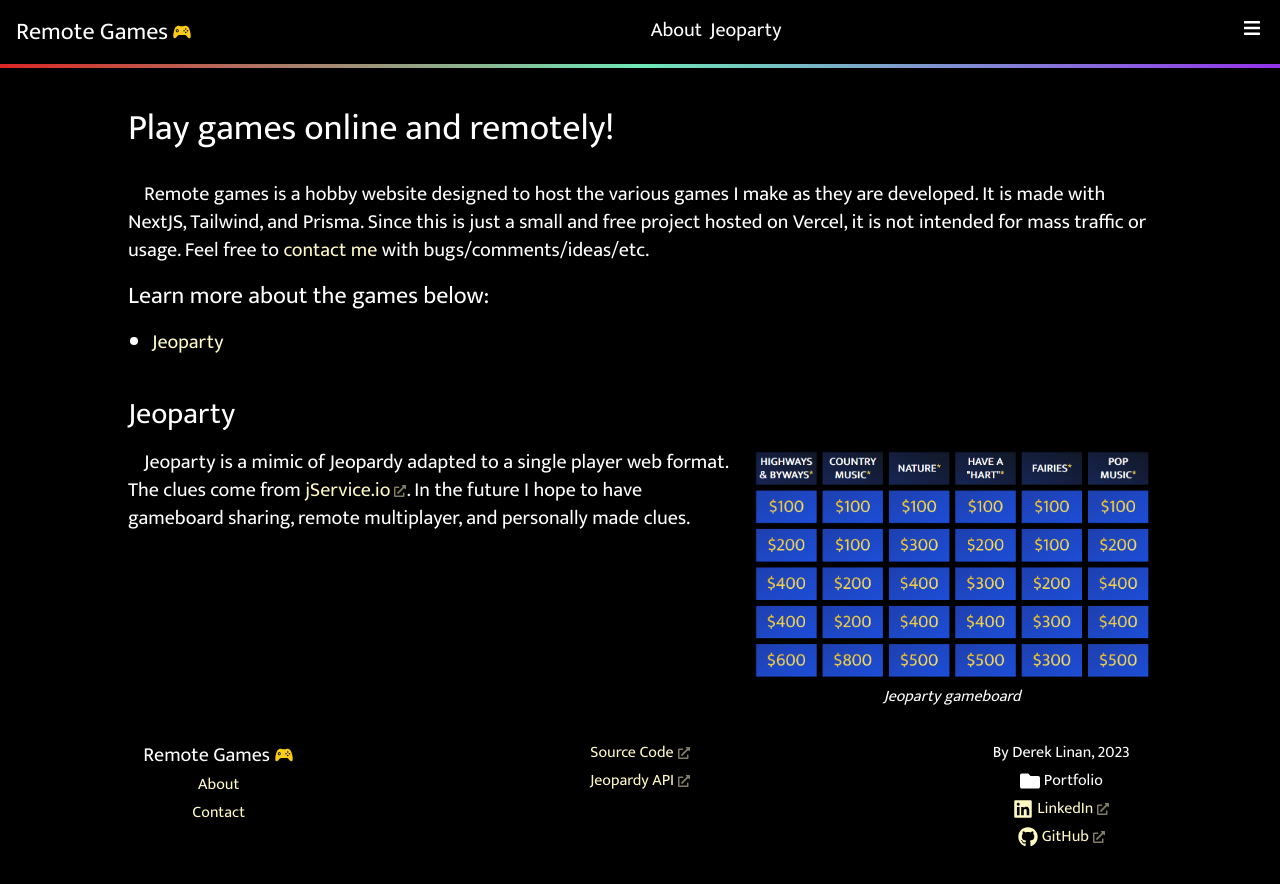
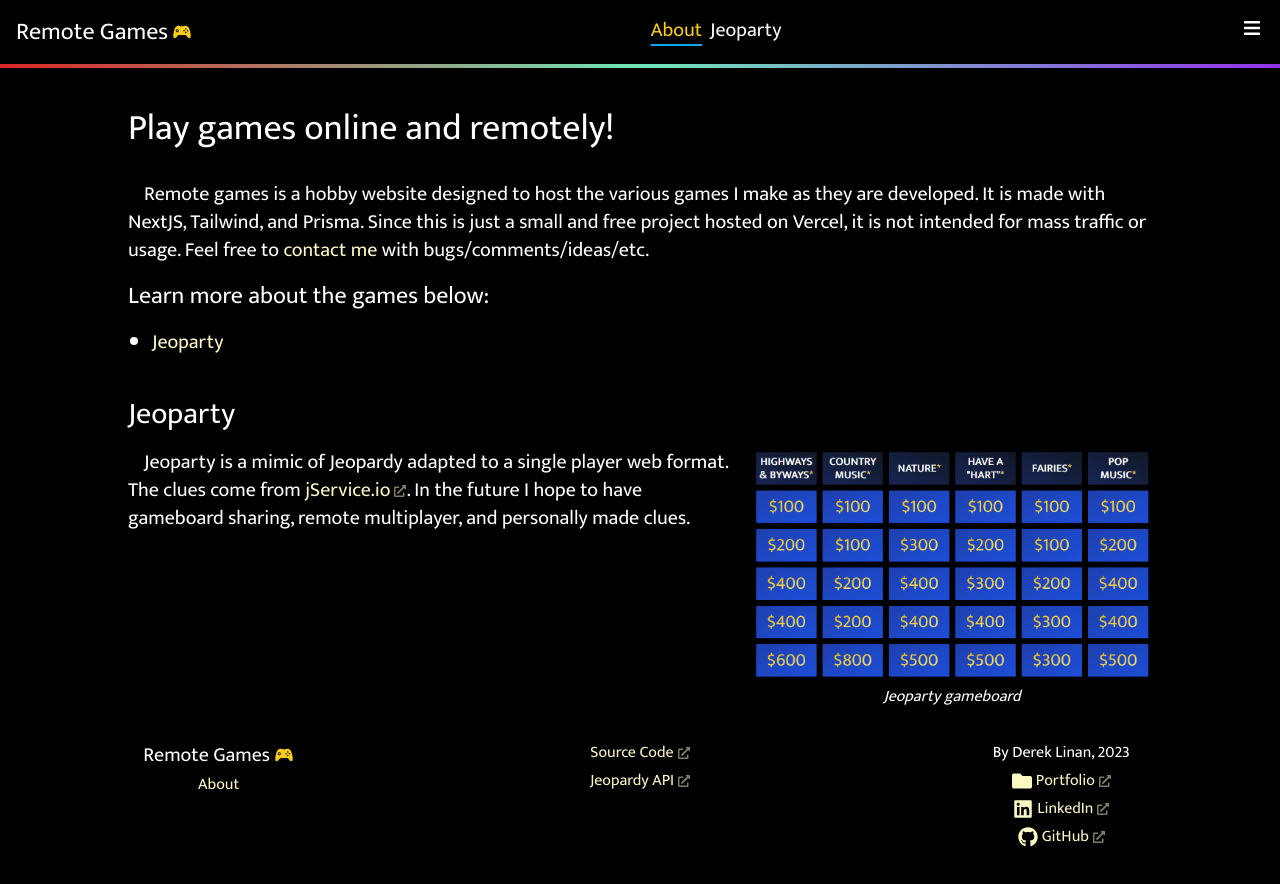
Before and after one commit to DerekLinan/remote-games, a Next.js app: page / in a window 1280 px wide. Shown: the top 884 px of the page. Built offline with nearby package versions, Linux system fonts and the light colour scheme.

Commit message:
fix(app links): update portfolio link
- remove unused about/contact page link for now
- fix jeoparty max board size

```diff
--- a/src/app/jeoparty/game-board.tsx
+++ b/src/app/jeoparty/game-board.tsx
@@ -54,7 +54,7 @@ export default function GameBoard({ categories }: Props) {
         }
       />
       <div className='overflow-x-auto overflow-y-hidden'>
-        <div className='min-w-[50rem] grid grid-flow-col grid-cols-6 grid-rows-6 gap-4'>
+        <div className='min-w-[50rem] max-w-[1920px] mx-auto grid grid-flow-col grid-cols-6 grid-rows-6 gap-4'>
           {categories.map(category => {
             return (
               <React.Fragment key={category.id}>
--- a/src/components/footer.tsx
+++ b/src/components/footer.tsx
@@ -55,9 +55,9 @@ export function Footer() {
         <FooterLink link={routes.about} notExternal>
           About
         </FooterLink>
-        <FooterLink link={routes.contact} notExternal>
+        {/* <FooterLink link={routes.contact} notExternal>
           Contact
-        </FooterLink>
+        </FooterLink> */}
       </Column>
       <Column>
         <FooterLink link={links.projectGitHub}>Source Code</FooterLink>
@@ -65,10 +65,10 @@ export function Footer() {
       </Column>
       <Column>
         <p>By Derek Linan, 2023</p>
-        <div className='flex gap-1 hover:cursor-not-allowed tooltip-aftr after:content-["in_development..."] after:whitespace-nowrap after:-translate-x-full after:-translate-y-1'>
+        <FooterLink link={links.portfolio}>
           <FaFolder className={iconStyle} />
           Portfolio
-        </div>
+        </FooterLink>
         <FooterLink link={links.linkedIn}>
           <FaLinkedin className={iconStyle} />
           LinkedIn
--- a/src/components/navbar.tsx
+++ b/src/components/navbar.tsx
@@ -13,7 +13,7 @@ type LinkProps = {
 function NavLink({ href, children }: LinkProps) {
   const path = usePathname();
 
-  if (path.startsWith(href))
+  if ((href === '/' && path == href) || (href !== '/' && path.startsWith(href)))
     return (
       <span className='text-yellow-400 underline underline-offset-8 decoration-sky-500'>
         {children}
@@ -32,12 +32,12 @@ export default function Navbar() {
     <nav>
       <div className='pb-1 bg-gradient-to-r from-red-600 via-[#6EE7B7] via-[#3B82F6] to-[#9333EA]'>
         <div className='bg-black p-4 text-xl flex justify-between'>
-          <Link href={'/'} className='flex flex-shrink-0 gap-1'>
+          <Link href='/' className='flex flex-shrink-0 gap-1'>
             <span className='text-2xl'>{names.siteName}</span>
             <IoLogoGameControllerB className='fill-yellow-400 text-xl' />
           </Link>
           <ul className='gap-2 hidden [@media(min-width:384px)]:flex'>
-            <NavLink href={routes.about}>About</NavLink>
+            <NavLink href='/'>About</NavLink>
             <NavLink href={routes.jeoparty}>Jeoparty</NavLink>
           </ul>
           <ul className='hover:cursor-not-allowed tooltip-aftr after:content-["in_development..."] after:whitespace-nowrap after:-translate-x-full after:rounded-tr-none'>
--- a/src/globals/constants.ts
+++ b/src/globals/constants.ts
@@ -4,6 +4,7 @@ export const names = {
 };
 
 export const links = {
+  portfolio: 'https://derek.linan.tech/',
   myGitHub: 'https://github.com/DerekLinan',
   projectGitHub: 'https://github.com/DerekLinan/remote-games',
   linkedIn: 'http://www.linkedin.com/in/derek-l-33716621b',
```
